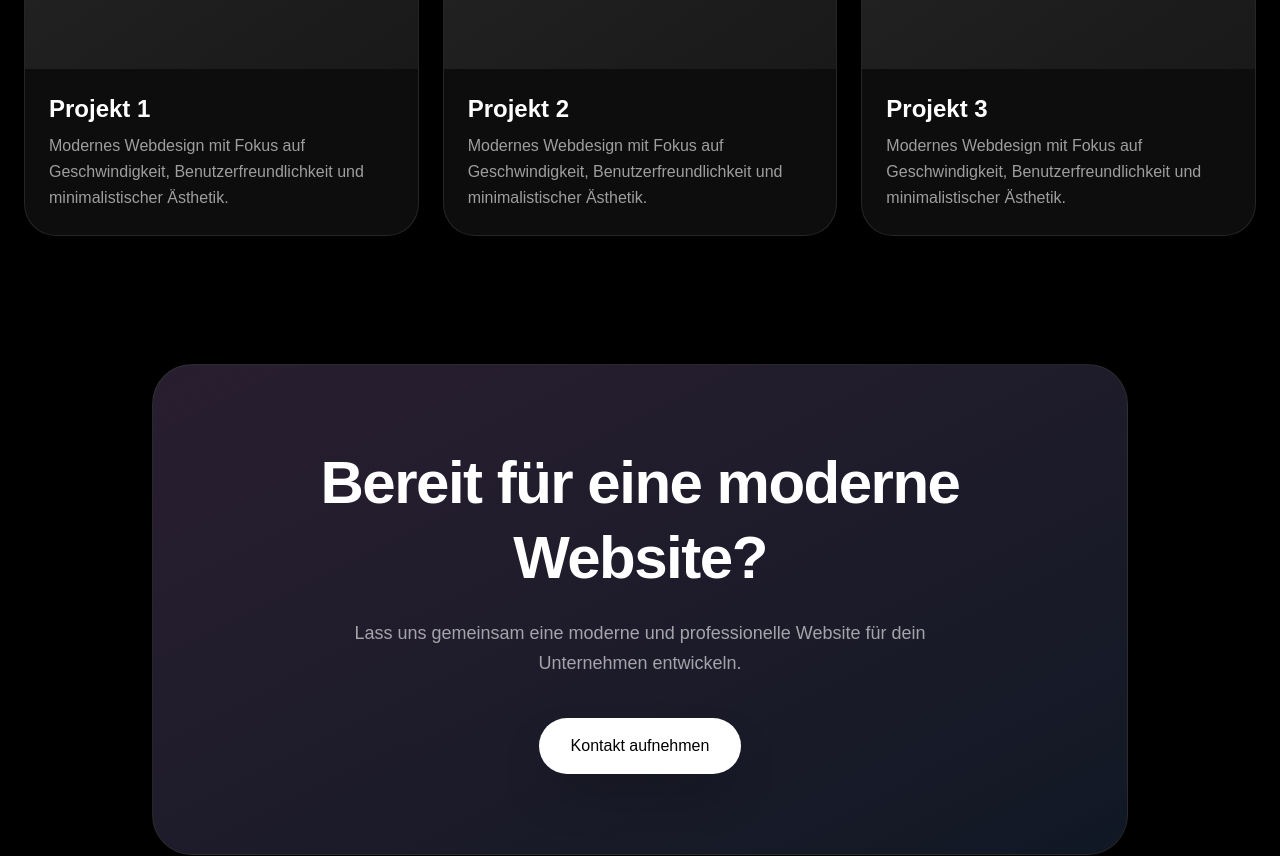
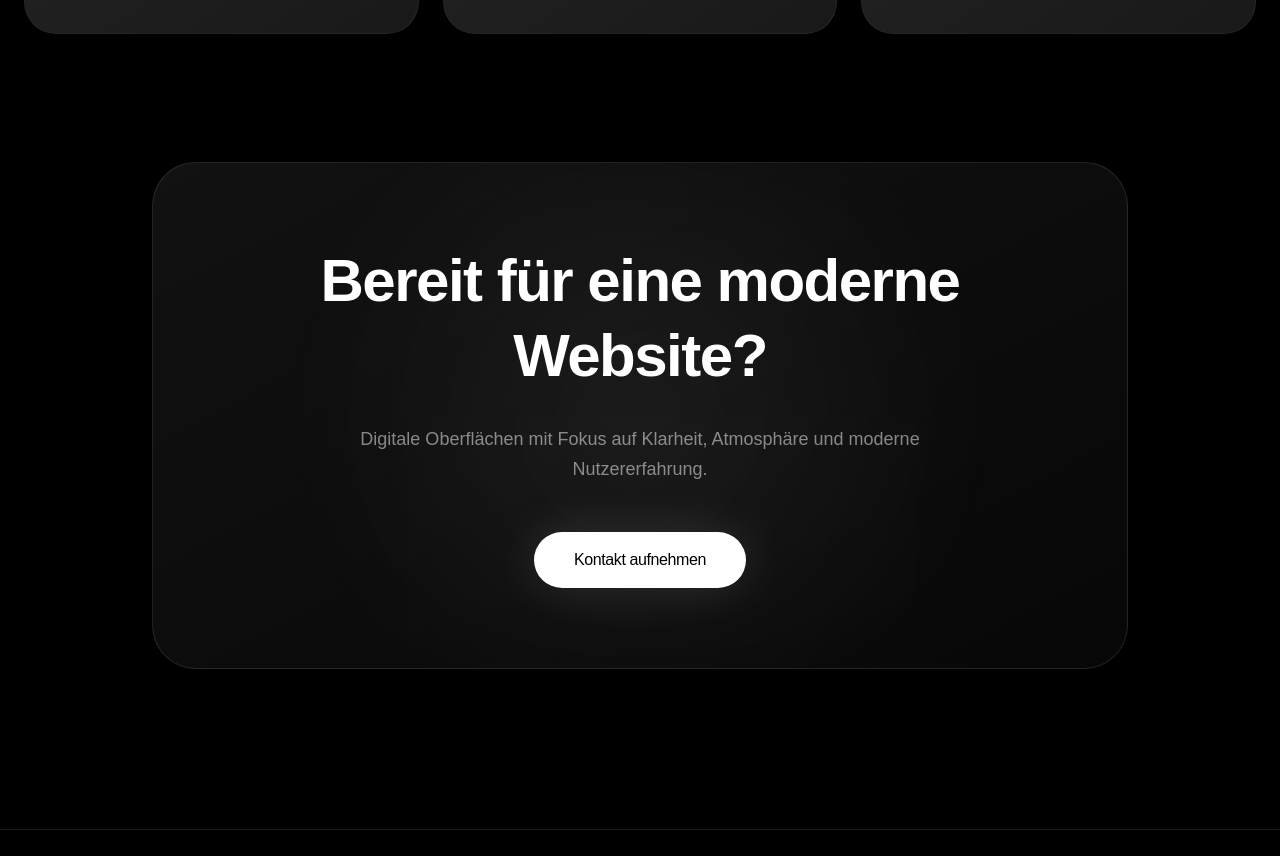
Before and after one commit to Tombaetz/tomswebcraft, a Next.js app: page / in a window 1280 px wide. Shown: the part 4420-5276 px from the top of the page. Built offline with nearby package versions, Linux system fonts and the light colour scheme.

Commit message:
Design Concepts optimiert

```diff
--- a/app/page.tsx
+++ b/app/page.tsx
@@ -3,7 +3,7 @@ import AnimatedLogo from "@/components/AnimatedLogo";
 import ServicesSection from "@/components/ServicesSection";
 import MockupPage from "@/components/MockupPage";
 import HeroHeadline from "@/components/HeroHeadline";
-
+import CTA_End from "@/components/CTA_End";
 
 export default function TomWebCraftLanding() {
   return (
@@ -69,12 +69,8 @@ export default function TomWebCraftLanding() {
       <section id="projects" className="px-6 pb-32 max-w-7xl mx-auto">
         <div className="flex items-center justify-between mb-12 flex-wrap gap-4">
           <div>
-            <p className="text-white/40 uppercase tracking-[0.25em] text-sm mb-4">
-              Projekte
-            </p>
-
             <h3 className="text-4xl md:text-5xl font-semibold tracking-tight">
-              Beispielprojekte
+              Design Concepts
             </h3>
           </div>
         </div>
@@ -86,43 +82,13 @@ export default function TomWebCraftLanding() {
               className="rounded-[32px] overflow-hidden border border-white/10 bg-white/5 backdrop-blur-xl hover:scale-[1.02] transition duration-300"
             >
               <div className="h-64 bg-gradient-to-br from-white/10 to-white/5" />
-
-              <div className="p-6">
-                <h4 className="text-2xl font-semibold mb-2">
-                  Projekt {item}
-                </h4>
-
-                <p className="text-white/60 leading-relaxed">
-                  Modernes Webdesign mit Fokus auf Geschwindigkeit,
-                  Benutzerfreundlichkeit und minimalistischer Ästhetik.
-                </p>
-              </div>
             </div>
           ))}
         </div>
       </section>
 
       {/* CTA */}
-      <section id="contact" className="px-6 pb-32 max-w-5xl mx-auto text-center">
-        <div className="rounded-[40px] border border-white/10 bg-gradient-to-br from-white/10 to-white/5 backdrop-blur-2xl p-12 md:p-20 relative overflow-hidden">
-          <div className="absolute inset-0 bg-gradient-to-br from-purple-500/10 to-blue-500/10 pointer-events-none" />
-
-          <div className="relative z-10">
-            <h3 className="text-4xl md:text-6xl font-semibold tracking-tight leading-tight">
-              Bereit für eine moderne Website?
-            </h3>
-
-            <p className="mt-6 text-white/60 text-lg max-w-2xl mx-auto leading-relaxed">
-              Lass uns gemeinsam eine moderne und professionelle Website für dein
-              Unternehmen entwickeln.
-            </p>
-
-            <button className="mt-10 px-8 py-4 rounded-full bg-white text-black font-medium hover:scale-105 transition shadow-2xl">
-              Kontakt aufnehmen
-            </button>
-          </div>
-        </div>
-      </section>
+     <CTA_End />
 
       {/* Footer */}
       <footer className="border-t border-white/10 px-6 py-10 text-center text-white/40 text-sm">
--- /dev/null
+++ b/components/CTA_End.tsx
@@ -0,0 +1,225 @@
+"use client";
+
+import { motion } from "framer-motion";
+
+export default function CTA_End() {
+  return (
+    <section
+      id="contact"
+      className="px-6 pb-40 max-w-5xl mx-auto text-center"
+    >
+
+      <motion.div
+        whileHover={{
+          scale: 1.01,
+        }}
+        transition={{
+          duration: 0.9,
+          ease: [0.22, 1, 0.36, 1],
+        }}
+        className="
+          group
+          relative
+          overflow-hidden
+          rounded-[44px]
+          border
+          border-white/10
+          bg-gradient-to-br
+          from-white/[0.07]
+          to-white/[0.03]
+          backdrop-blur-3xl
+          p-12
+          md:p-20
+        "
+      >
+
+        {/* OUTER LIGHT */}
+        <motion.div
+          initial={{
+            opacity: 0.25,
+          }}
+          whileHover={{
+            opacity: 1,
+          }}
+          transition={{
+            duration: 1,
+            ease: [0.22, 1, 0.36, 1],
+          }}
+          className="
+            absolute
+            -inset-[2px]
+            rounded-[46px]
+            pointer-events-none
+
+            bg-[radial-gradient(circle_at_center,rgba(255,255,255,0.12),transparent_70%)]
+
+            blur-2xl
+          "
+        />
+
+        {/* EDGE SHIMMER */}
+        <motion.div
+          initial={{
+            opacity: 0,
+          }}
+          whileHover={{
+            opacity: 1,
+          }}
+          transition={{
+            duration: 0.9,
+          }}
+          className="
+            absolute
+            inset-0
+            rounded-[44px]
+            pointer-events-none
+
+            shadow-[0_0_120px_rgba(255,255,255,0.14)]
+          "
+        />
+
+        {/* SOFT CENTER LIGHT */}
+        <motion.div
+          initial={{
+            opacity: 0.35,
+            scale: 1,
+          }}
+          whileHover={{
+            opacity: 0.65,
+            scale: 1.08,
+          }}
+          transition={{
+            duration: 1.2,
+            ease: [0.22, 1, 0.36, 1],
+          }}
+          className="
+            absolute
+            inset-0
+            pointer-events-none
+
+            bg-[radial-gradient(circle_at_center,rgba(255,255,255,0.10),transparent_65%)]
+          "
+        />
+
+        {/* AMBIENT TEXTURE */}
+        <div
+          className="
+            absolute
+            inset-0
+            opacity-[0.05]
+            pointer-events-none
+
+            bg-[linear-gradient(to_bottom,transparent,rgba(255,255,255,0.03))]
+          "
+        />
+
+        {/* CONTENT */}
+        <div className="relative z-10">
+
+          <h3
+            className="
+              text-4xl
+              md:text-6xl
+              font-semibold
+              tracking-tight
+              leading-tight
+              text-white
+            "
+          >
+            Bereit für eine moderne
+            <br />
+            Website?
+          </h3>
+
+          <p
+            className="
+              mt-8
+              text-white/50
+              text-lg
+              max-w-2xl
+              mx-auto
+              leading-relaxed
+            "
+          >
+            Digitale Oberflächen mit Fokus auf Klarheit,
+            Atmosphäre und moderne Nutzererfahrung.
+          </p>
+
+          {/* BUTTON */}
+          <motion.button
+            whileHover={{
+              scale: 1.035,
+              y: -2,
+            }}
+            transition={{
+              type: "spring",
+              stiffness: 240,
+              damping: 18,
+            }}
+            className="
+              group/button
+              relative
+              mt-12
+              px-10
+              py-4
+              rounded-full
+              bg-white
+              text-black
+              font-medium
+              overflow-hidden
+
+              shadow-[0_0_50px_rgba(255,255,255,0.12)]
+            "
+          >
+
+            {/* BUTTON SHINE */}
+            <motion.div
+              initial={{
+                x: "-140%",
+              }}
+              whileHover={{
+                x: "240%",
+              }}
+              transition={{
+                duration: 1.2,
+                ease: [0.22, 1, 0.36, 1],
+              }}
+              className="
+                absolute
+                top-0
+                left-0
+                h-full
+                w-1/3
+                rotate-12
+                bg-white/50
+                blur-xl
+              "
+            />
+
+            {/* BUTTON LIGHT */}
+            <div
+              className="
+                absolute
+                inset-0
+                opacity-0
+                group-hover/button:opacity-100
+                transition-opacity
+                duration-700
+
+                bg-[radial-gradient(circle_at_30%_20%,rgba(255,255,255,0.95),transparent_35%)]
+              "
+            />
+
+            <span className="relative z-10 tracking-tight">
+              Kontakt aufnehmen
+            </span>
+
+          </motion.button>
+
+        </div>
+
+      </motion.div>
+
+    </section>
+  );
+}
```
